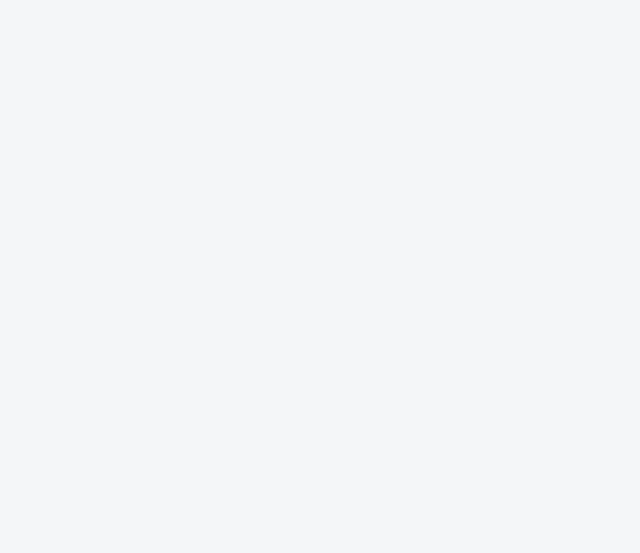
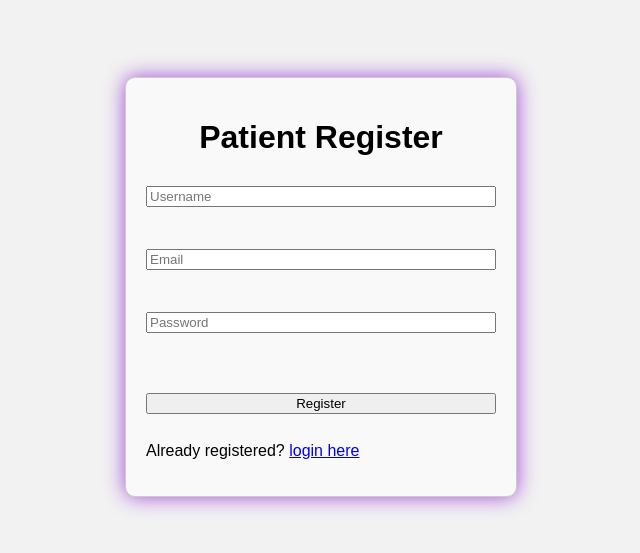
Before and after one commit to RizyyRx/CareAssist-React, a React (Vite) app: page /patient-register in a window 1280 px wide. Before the commit this address had no page. Shown: the part 121-674 px from the top of the page, without its empty margins (319-959 px from the left). Built offline with nearby package versions, Linux system fonts and the light colour scheme.

Commit message:
Restricted user creation to admin only other than patient

```diff
--- a/src/App.jsx
+++ b/src/App.jsx
@@ -1,5 +1,5 @@
 import './App.css'
-import Register from './components/Register'
+import AdminRegister from './components/AdminRegister'
 import { BrowserRouter, Navigate, Route, Routes } from 'react-router-dom'
 import Login from './components/Login'
 import PatientHome from './pages/PatientHome'
@@ -24,13 +24,15 @@ import AllClaims from './pages/AllClaims'
 import CurrentPayments from './pages/CurrentPayments'
 import ProcessPayment from './pages/ProcessPayment'
 import ManageAccounts from './pages/ManageAccounts'
+import PatientRegister from './components/PatientRegister'
+import NotFound from './components/NotFound'
 
 function App() {
 
   return (
       <Routes>
         <Route path='/' element={<Home/>}/>
-        <Route path='/register' element={<Register/>}/>
+        <Route path='/patient-register' element={<PatientRegister/>}/>
         <Route path='/login' element={<Login/>}/>
         <Route path='/logout' element={<Logout/>}/>
 
@@ -63,13 +65,12 @@ function App() {
           <Route index element={<Navigate to="admin-home" replace />} />
           <Route path='admin-home' element={<AdminHome/>}/>
           <Route path='manage-accounts' element={<ManageAccounts/>}/>
+          <Route path='admin-register' element={<AdminRegister/>}/>
         </Route>
-
 
         <Route path='/unauthorized' element={<Unauthorized/>}></Route>
 
-        <Route path='/create-insurance-plan' element={<CreateInsurancePlan/>}></Route>
-
+        <Route path="*" element={<NotFound/>} />
       </Routes>
   )
 }
--- a/src/components/AdminNav.jsx
+++ b/src/components/AdminNav.jsx
@@ -5,7 +5,9 @@ function AdminNav() {
   return (
     <div>
         <nav>
-            <Link to="admin-home">Home</Link>
+            <Link to="admin-home">Home</Link>|{" "}
+            <Link to="manage-accounts">Manage Accounts</Link>|{" "}
+            <Link to="admin-register">Register</Link>|{" "}
             <Link to="/logout">Logout</Link>
         </nav>
     </div>
--- a/src/components/Register.jsx
+++ b/src/components/AdminRegister.jsx
@@ -13,8 +13,6 @@ function Register() {
     });
 
     const [message, setMessage] = useState('');
-    const [isRegistered, setIsRegistered] = useState(false);
-    const navigate = useNavigate();
 
     // update formData state variable with the target event value
     const handleChange = (event)=>{
@@ -27,13 +25,7 @@ function Register() {
       try{
         const result = await axios.post('http://localhost:8080/api/auth/register',formData);
         setMessage(result.data); // backend url returns message
-        setIsRegistered(true);
         setFormData({username:'',email:'',password:'',role:''}) // reset formData to clear the input fields
-
-        // redirect to /login with 2s delay to show success message
-        setTimeout(()=>{
-          navigate('/login');
-        },2000)
 
       } catch(err){
         if(err.response){
@@ -41,7 +33,6 @@ function Register() {
         } else{
           setMessage('Server not reachable');
         }
-        setIsRegistered(false)
       }
     }
 
@@ -58,11 +49,12 @@ function Register() {
               <option value="PATIENT">Patient</option>
               <option value="HEALTHCARE_PROVIDER">Healthcare Provider</option>
               <option value="INSURANCE_COMPANY">Insurance Company</option>
+              <option value="ADMIN">Admin</option>
           </select> <br/>
           <button type='submit'>Register</button>
           <p>Already registered? <a href='/login'>login here</a></p>
         </form>
-        {message && (<p className='register-message'> {message}<br/> {isRegistered? 'Redirecting to login page...': 'Registration failed'}</p>)}
+        {message && (<p className='register-message'> {message}</p>)}
       </div>
 
     </div>
--- a/src/components/AuthContext.jsx
+++ b/src/components/AuthContext.jsx
@@ -1,10 +1,8 @@
 import React, { createContext, useContext, useState } from "react";
 import { jwtDecode } from 'jwt-decode';
 
-// create context
 const AuthContext = createContext();
 
-// provider
 export function AuthProvider({ children }) {
   const [user, setUser] = useState(() => {
     const token = localStorage.getItem("token");
@@ -24,7 +22,6 @@ export function AuthProvider({ children }) {
   );
 }
 
-// custom hook for easy access
 export function useAuth() {
   return useContext(AuthContext);
 }
--- /dev/null
+++ b/src/components/NotFound.jsx
@@ -0,0 +1,14 @@
+import React from "react";
+import { Link } from "react-router-dom";
+
+function NotFound() {
+  return (
+    <div style={{ textAlign: "center", marginTop: "50px" }}>
+      <h1>404 - Page Not Found</h1>
+      <p>Oops! The page you’re looking for doesn’t exist.</p>
+      <Link to="/">Go back to Home</Link>
+    </div>
+  );
+}
+
+export default NotFound;
--- /dev/null
+++ b/src/components/PatientRegister.jsx
@@ -0,0 +1,66 @@
+import axios from 'axios'
+import React, { useState } from 'react'
+import './Register.css'
+import { useNavigate } from 'react-router-dom';
+
+function Register() {
+
+    const [formData, setFormData] = useState({
+        username:'',
+        email:'',
+        password:'',
+        role:'PATIENT'
+    });
+
+    const [message, setMessage] = useState('');
+    const [isRegistered, setIsRegistered] = useState(false);
+    const navigate = useNavigate();
+
+    // update formData state variable with the target event value
+    const handleChange = (event)=>{
+      setFormData({...formData,[event.target.name]:event.target.value});
+    }
+
+    const handleSubmit= async (event) =>{
+      event.preventDefault();
+
+      try{
+        const result = await axios.post('http://localhost:8080/api/auth/register',formData);
+        setMessage(result.data); // backend url returns message
+        setIsRegistered(true);
+        setFormData({username:'',email:'',password:'',role:''}) // reset formData to clear the input fields
+
+        // redirect to /login with 2s delay to show success message
+        setTimeout(()=>{
+          navigate('/login');
+        },2000)
+
+      } catch(err){
+        if(err.response){
+          setMessage(err.response.data);
+        } else{
+          setMessage('Server not reachable');
+        }
+        setIsRegistered(false)
+      }
+    }
+
+  return (
+    <div className='register-page'>
+      <div className='register-container'>
+        <h1>Patient Register</h1>
+        <form className='register-form' onSubmit={handleSubmit}>
+          <input type='text' name='username' placeholder='Username' value={formData.username} onChange={handleChange} required></input> <br/>
+          <input type='email' name='email' placeholder='Email' value={formData.email} onChange={handleChange} required></input> <br/>
+          <input type='password' name='password' placeholder='Password' value={formData.password} onChange={handleChange} required></input> <br/> <br/>
+          <button type='submit'>Register</button>
+          <p>Already registered? <a href='/login'>login here</a></p>
+        </form>
+        {message && (<p className='register-message'> {message}<br/> {isRegistered? 'Redirecting to login page...': 'Registration failed'}</p>)}
+      </div>
+
+    </div>
+  )
+}
+
+export default Register
--- a/src/pages/CurrentInvoices.jsx
+++ b/src/pages/CurrentInvoices.jsx
@@ -31,7 +31,7 @@ function CurrentInvoices() {
         { headers: { Authorization: `Bearer ${token}` } }
       );
       alert(result.data);
-      getInvoices(); // refresh the list
+      getInvoices();
     } catch (error) {
       console.error("Error marking invoice paid:", error);
       if (error.response) {
--- a/src/pages/Home.jsx
+++ b/src/pages/Home.jsx
@@ -5,7 +5,7 @@ function Home() {
 
     const navigate = useNavigate();
     const handleRegister = ()=>{
-        navigate('/register')
+        navigate('/patient-register')
     }
 
   return (
--- a/src/pages/ManageAccounts.jsx
+++ b/src/pages/ManageAccounts.jsx
@@ -2,7 +2,9 @@ import React from 'react'
 
 function ManageAccounts() {
   return (
-    <div>ManageAccounts</div>
+    <div>
+      ManageAccounts
+    </div>
   )
 }
 
--- a/src/pages/SelectInsurancePlan.jsx
+++ b/src/pages/SelectInsurancePlan.jsx
@@ -7,7 +7,7 @@ function SelectInsurancePlan() {
   const token = localStorage.getItem("token");
   const [planId, setPlanId] = useState("");
   const [message, setMessage] = useState("");
-  const [refreshTrigger, setRefreshTrigger] = useState(false); // 🔁 for reloading SelectedPlans
+  const [refreshTrigger, setRefreshTrigger] = useState(false);
 
   const handleSubmit = async (e) => {
     e.preventDefault();
@@ -21,7 +21,7 @@ function SelectInsurancePlan() {
       setMessage(response.data);
       setPlanId("");
 
-      // 🔁 trigger refresh for SelectedPlans component
+
       setRefreshTrigger(prev => !prev);
     } catch (error) {
       if (error.response) {
```
